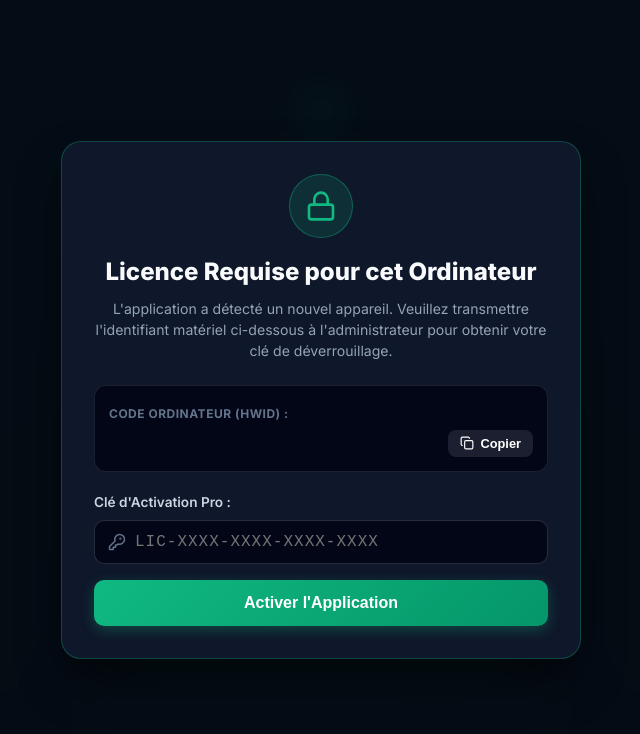
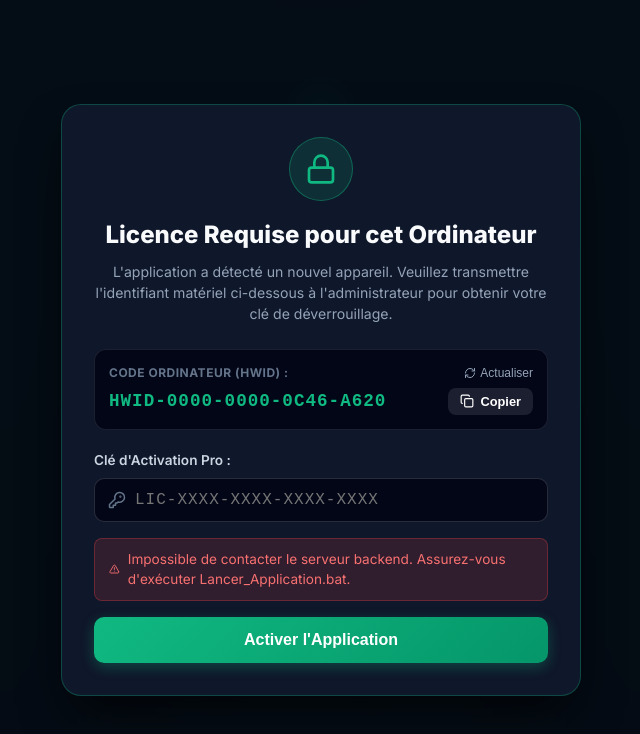
Before and after one commit to Marlon-Boutix-JJ/GestionEcole, a React (Vite) app in the folder frontend/: page / in a window 1280 px wide. Shown: the top 734 px of the page, without its empty margins (319-959 px from the left). Built offline with nearby package versions, Linux system fonts and the light colour scheme; no server answers.

Commit message:
Fix blank HWID issue with client fallback & server status retry

```diff
--- a/frontend/src/components/LicenseLockModal.jsx
+++ b/frontend/src/components/LicenseLockModal.jsx
@@ -1,5 +1,25 @@
 import React, { useState, useEffect } from 'react';
-import { Lock, ShieldCheck, Copy, KeyRound, AlertTriangle, CheckCircle } from 'lucide-react';
+import { Lock, ShieldCheck, Copy, KeyRound, AlertTriangle, CheckCircle, RefreshCw } from 'lucide-react';
+
+const getClientFallbackHWID = () => {
+  try {
+    let stored = localStorage.getItem('app_client_hwid');
+    if (!stored) {
+      const raw = (navigator.userAgent || '') + (screen.width + 'x' + screen.height) + 'CLIENT_APP';
+      let hash = 0;
+      for (let i = 0; i < raw.length; i++) {
+        hash = ((hash << 5) - hash) + raw.charCodeAt(i);
+        hash |= 0;
+      }
+      const hex = Math.abs(hash).toString(16).padStart(16, '0').toUpperCase();
+      stored = `HWID-${hex.slice(0,4)}-${hex.slice(4,8)}-${hex.slice(8,12)}-${hex.slice(12,16)}`;
+      localStorage.setItem('app_client_hwid', stored);
+    }
+    return stored;
+  } catch (e) {
+    return 'HWID-OFFLINE-CLIENT-0001';
+  }
+};
 
 const LicenseLockModal = ({ onActivationSuccess }) => {
   const [isActivated, setIsActivated] = useState(true);
@@ -9,18 +29,29 @@ const LicenseLockModal = ({ onActivationSuccess }) => {
   const [errorMsg, setErrorMsg] = useState('');
   const [copied, setCopied] = useState(false);
   const [activating, setActivating] = useState(false);
+  const [serverOffline, setServerOffline] = useState(false);
 
   const checkStatus = async () => {
     try {
       setLoading(true);
+      setErrorMsg('');
+      setServerOffline(false);
       const res = await fetch('/api/license/status');
       const data = await res.json();
-      setIsActivated(data.isActivated);
-      setMachineId(data.machineId || '');
+
+      if (data && data.machineId) {
+        setMachineId(data.machineId);
+      } else {
+        setMachineId(getClientFallbackHWID());
+      }
+
+      setIsActivated(!!data.isActivated);
     } catch (err) {
       console.error('License check error:', err);
-      // In case server is starting
+      setMachineId(getClientFallbackHWID());
       setIsActivated(false);
+      setServerOffline(true);
+      setErrorMsg('Impossible de contacter le serveur backend. Assurez-vous d\'exécuter Lancer_Application.bat.');
     } finally {
       setLoading(false);
     }
@@ -31,8 +62,21 @@ const LicenseLockModal = ({ onActivationSuccess }) => {
   }, []);
 
   const handleCopyHWID = () => {
-    if (!machineId) return;
-    navigator.clipboard.writeText(machineId);
+    const hwidToCopy = machineId || getClientFallbackHWID();
+    try {
+      if (navigator.clipboard && navigator.clipboard.writeText) {
+        navigator.clipboard.writeText(hwidToCopy);
+      } else {
+        const textElem = document.createElement('textarea');
+        textElem.value = hwidToCopy;
+        document.body.appendChild(textElem);
+        textElem.select();
+        document.execCommand('copy');
+        document.body.removeChild(textElem);
+      }
+    } catch (e) {
+      // Fallback copy
+    }
     setCopied(true);
     setTimeout(() => setCopied(false), 2000);
   };
@@ -62,9 +106,10 @@ const LicenseLockModal = ({ onActivationSuccess }) => {
       }
 
       setIsActivated(true);
+      setServerOffline(false);
       if (onActivationSuccess) onActivationSuccess();
     } catch (err) {
-      setErrorMsg('Erreur de connexion au serveur backend.');
+      setErrorMsg('Erreur de connexion au serveur backend. Démarrez l\'application via Lancer_Application.bat.');
     } finally {
       setActivating(false);
     }
@@ -73,6 +118,8 @@ const LicenseLockModal = ({ onActivationSuccess }) => {
   if (loading || isActivated) {
     return null; // Do not block if activated or loading initial status
   }
+
+  const currentHWID = machineId || getClientFallbackHWID();
 
   return (
     <div style={{
@@ -130,12 +177,21 @@ const LicenseLockModal = ({ onActivationSuccess }) => {
           marginBottom: '20px',
           textAlign: 'left'
         }}>
-          <span style={{ fontSize: '0.75rem', fontWeight: '700', color: '#64748b', textTransform: 'uppercase', letterSpacing: '0.5px' }}>
-            Code Ordinateur (HWID) :
-          </span>
+          <div style={{ display: 'flex', alignItems: 'center', justifyContent: 'space-between' }}>
+            <span style={{ fontSize: '0.75rem', fontWeight: '700', color: '#64748b', textTransform: 'uppercase', letterSpacing: '0.5px' }}>
+              Code Ordinateur (HWID) :
+            </span>
+            <button
+              onClick={checkStatus}
+              title="Vérifier le serveur"
+              style={{ background: 'transparent', border: 'none', color: '#94a3b8', cursor: 'pointer', display: 'flex', alignItems: 'center', gap: '4px', fontSize: '0.75rem' }}
+            >
+              <RefreshCw size={12} /> Actualiser
+            </button>
+          </div>
           <div style={{ display: 'flex', alignItems: 'center', justifyContent: 'space-between', marginTop: '6px' }}>
             <span style={{ fontFamily: 'monospace', fontSize: '1.1rem', fontWeight: '700', color: '#10b981', letterSpacing: '1px' }}>
-              {machineId}
+              {currentHWID}
             </span>
             <button
               onClick={handleCopyHWID}
```
Also changed, not shown: 5 other files (tests, documents, lock files or other folders).
